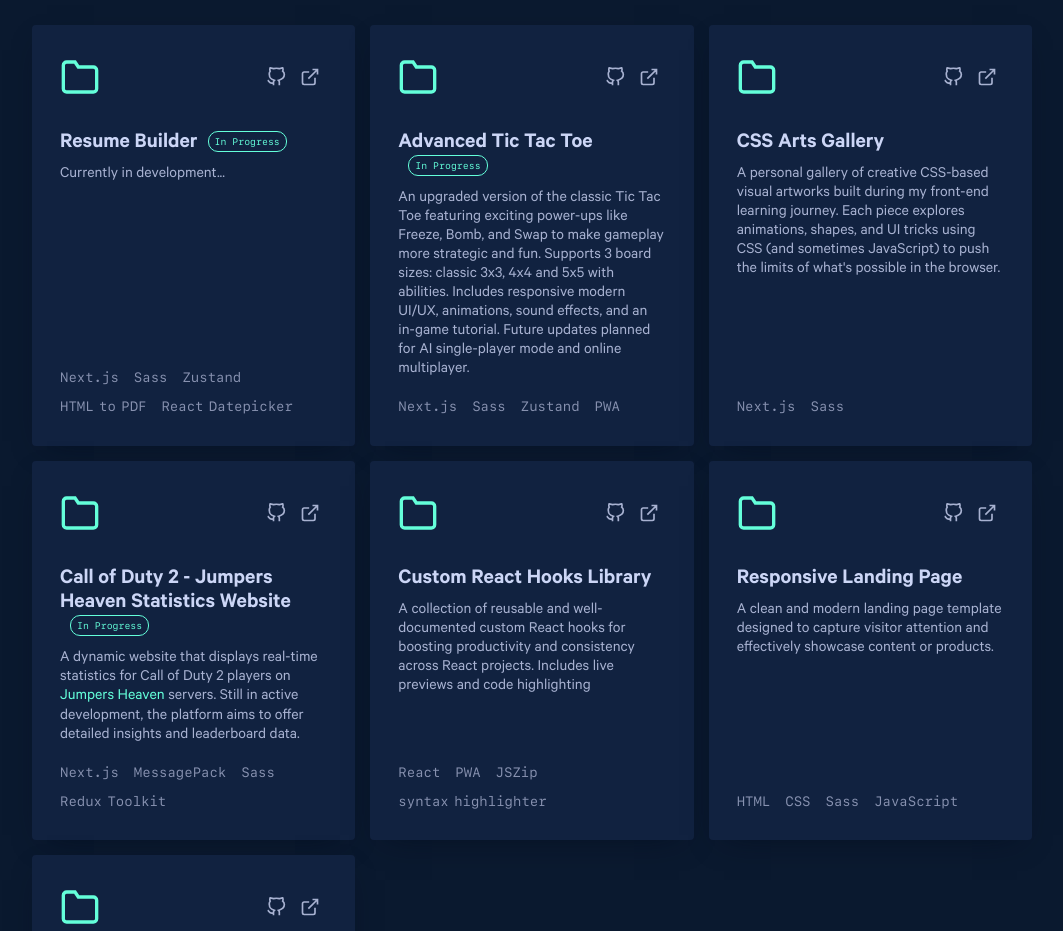
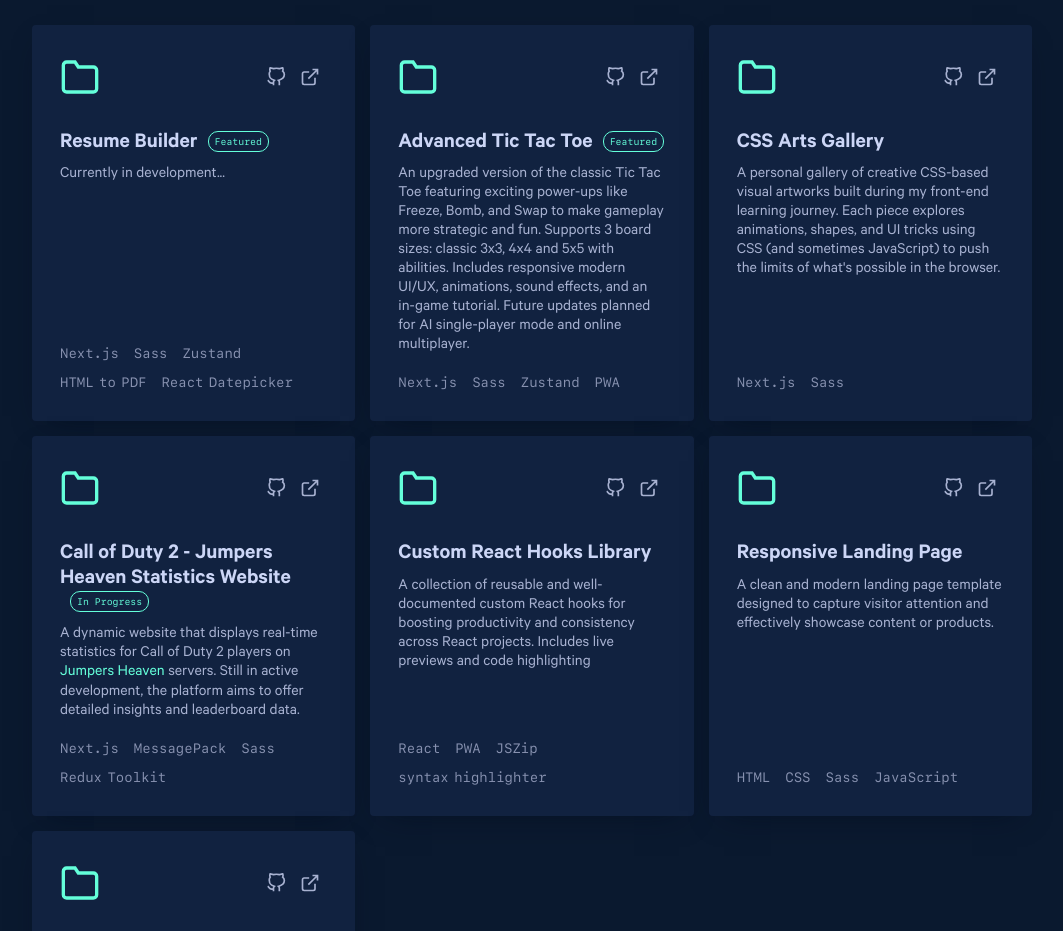
Before and after one commit to Moamal-2000/moamal-alaa, a Next.js app: page / in a window 1280 px wide. Shown: the part 3160-4091 px from the top of the page, without its empty margins (108-1171 px from the left). Built offline with nearby package versions, Linux system fonts and the light colour scheme; no server answers.

Commit message:
chore(ProjectTitle): pass isFeatured prop to ProjectStatus component

```diff
--- a/src/components/Home/OtherProjectsSection/OtherProjects/ProjectCard/ProjectHeader/ProjectTitle/ProjectTitle.jsx
+++ b/src/components/Home/OtherProjectsSection/OtherProjects/ProjectCard/ProjectHeader/ProjectTitle/ProjectTitle.jsx
@@ -5,7 +5,9 @@ const ProjectTitle = ({ children, liveUrl, isFeatured, isInProgress }) => {
     <h3 className={s.title}>
       <a href={liveUrl || "#"} target="_blank" rel="noopener noreferrer">
         {children}
-        {(isFeatured || isInProgress) && <ProjectStatus />}
+        {(isFeatured || isInProgress) && (
+          <ProjectStatus isFeatured={isFeatured} />
+        )}
       </a>
     </h3>
   );
```
